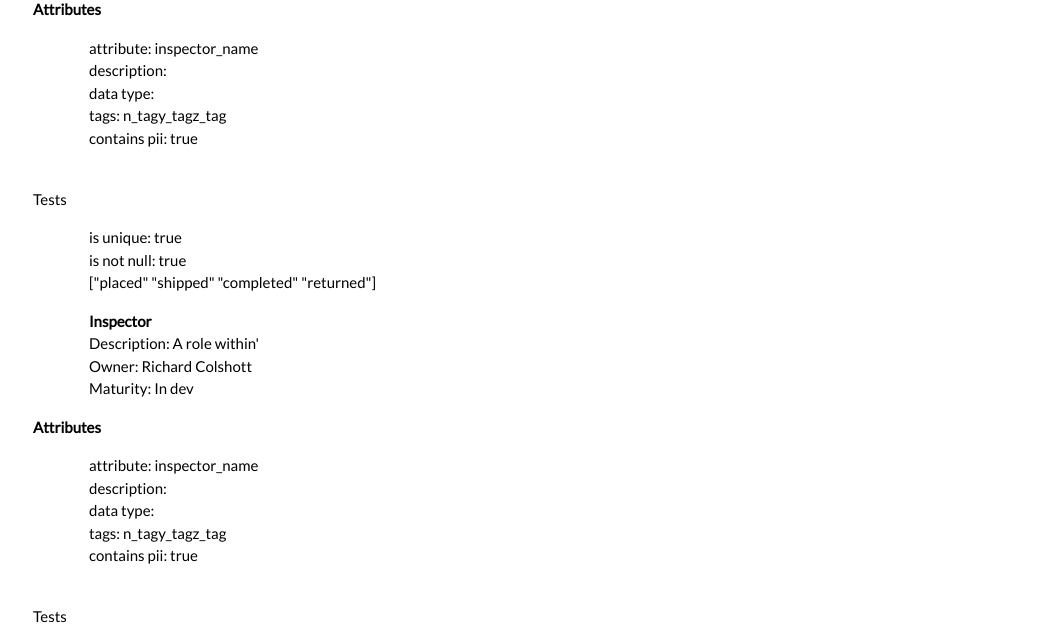
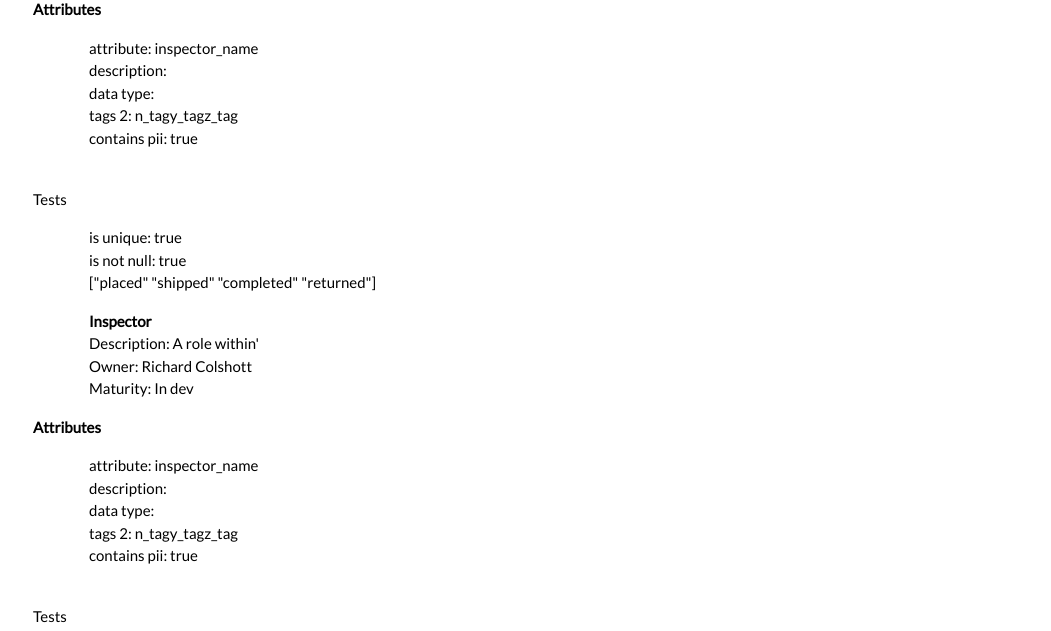
Before and after one commit to KCWADSWORTH/semantic_schema_wiki, a Jekyll site: the page built from index.html, in a window 1280 px wide. Shown: the part 409-1040 px from the top of the page, without its empty margins (115-1166 px from the left). Built offline with Jekyll 4.4.1, drawn with Linux system fonts in a browser that asks for light colours.

Commit message:
Update include_schema.html

```diff
--- a/_includes/include_schema.html
+++ b/_includes/include_schema.html
@@ -12,8 +12,17 @@
 {% for entry in item.attributes %}
 <li>attribute: {{entry.attribute_name}}</li>
 <li>description: {{entry.attribute_description}}</li>
-<li>data type: {{entry.aattribute_data_type}}</li>
-<li>tags: {{entry.attribute_tags}}</li>
+<li>data type: {{entry.attribute_data_type}}</li>
+
+{% assign tags = attribute_tags | split: ", " %}
+
+{% for value in tags %}
+tags 1:   {{ value }}
+{% endfor %}
+
+<li>tags 2: {{entry.attribute_tags}}</li>
+
+
 <li>contains pii: {{entry.attribute_contains_pii}}</li>
 </ul>
 <br>Tests<br>
```
